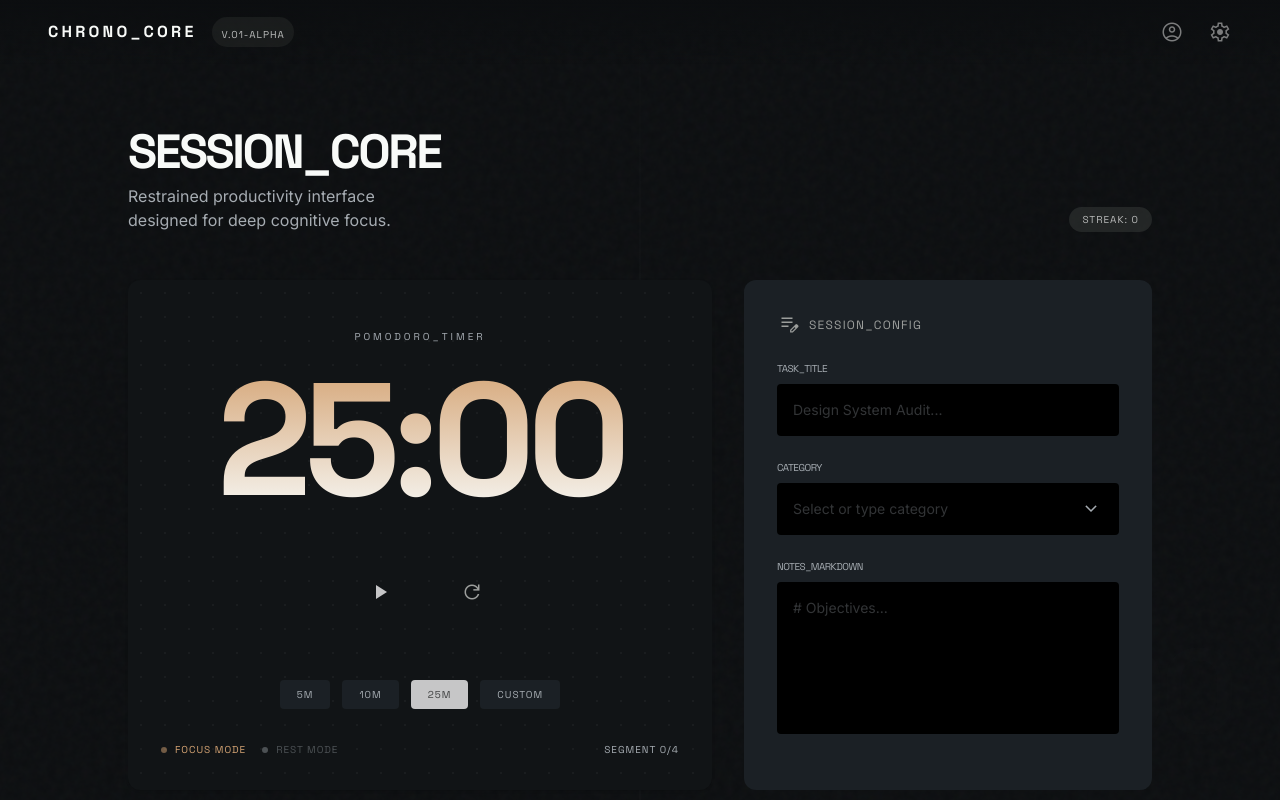
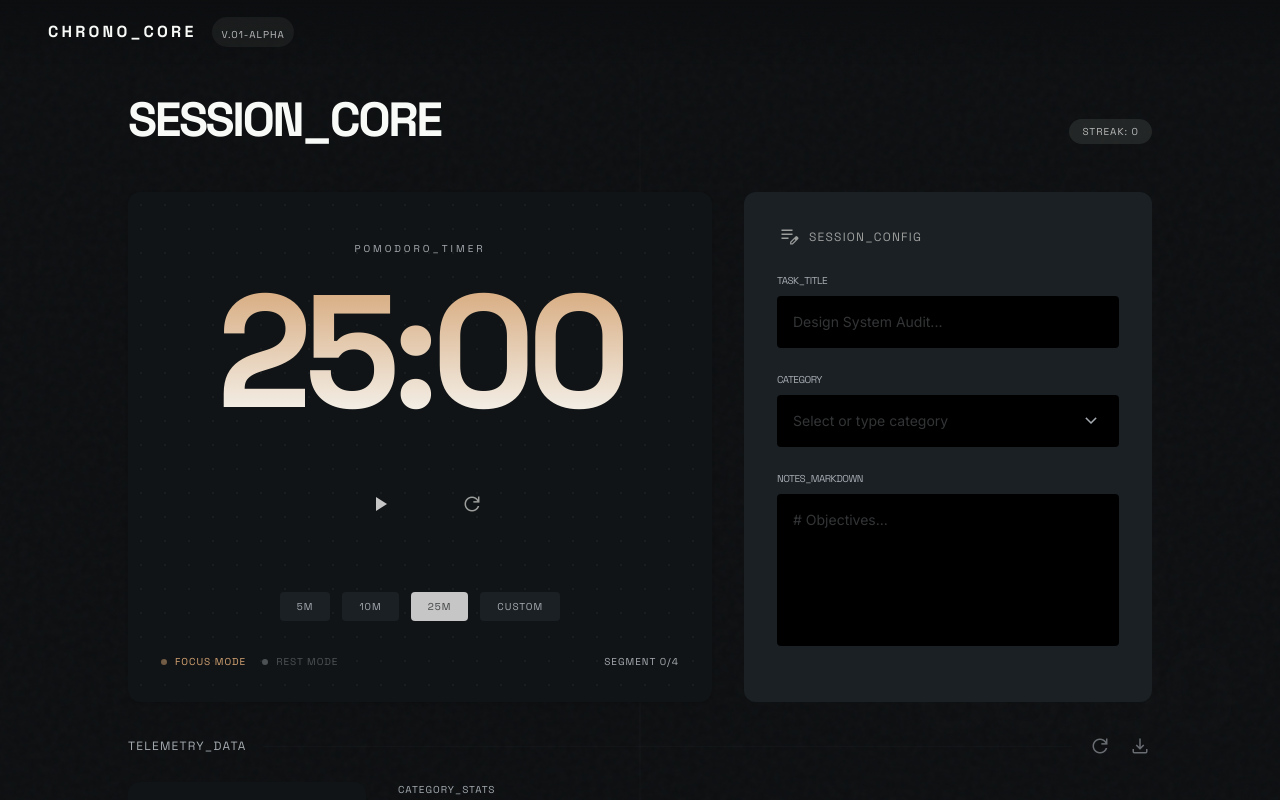
Before and after one commit to ariksasmita/mypomo, a Vue app: page / in a window 1280 px wide. Shown: the top 800 px of the page. Built offline with nearby package versions, Linux system fonts and the light colour scheme.

Commit message:
chore: spacing fixes

```diff
--- a/src/App.vue
+++ b/src/App.vue
@@ -25,18 +25,22 @@ const streakText = computed(() => {
         </div>
       </div>
       <div class="flex items-center gap-6">
+        <!--
         <button class="material-symbols-outlined text-primary/60 hover:text-tertiary transition-colors">account_circle</button>
         <button class="material-symbols-outlined text-primary/60 hover:text-tertiary transition-colors">settings</button>
+        -->
       </div>
     </header>
 
-    <main class="flex-1 px-4 md:px-12 py-4 md:py-12 pt-24 md:pt-32 overflow-y-auto w-full">
+    <main class="flex-1 px-4 md:px-12 py-4 md:py-12 pt-18 md:pt-24 overflow-y-auto w-full">
       <div class="tech-trace"></div>
       <div class="space-y-8 md:space-y-12 relative z-10 max-w-5xl mx-auto">
         <div class="flex flex-col md:flex-row justify-between items-start md:items-end gap-4 md:gap-6">
           <div class="staggered-header">
             <h1 class="font-display text-3xl md:text-5xl font-bold tracking-tighter text-tertiary">SESSION_CORE</h1>
+            <!--
             <p class="font-body text-on-surface-variant mt-2 max-w-xs text-sm md:text-base">Restrained productivity interface designed for deep cognitive focus.</p>
+            -->
           </div>
           <div class="flex gap-2">
             <span class="px-3 py-1 rounded-full bg-secondary-container/50 border border-outline-variant/20 font-headline text-[10px] uppercase tracking-widest text-primary-dim">{{ streakText }}</span>
```
